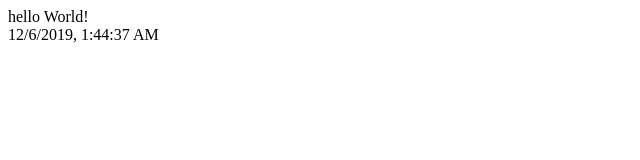
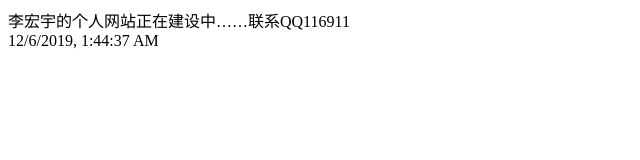
Before and after one commit to dycy808/dycy808.github.io, a plain HTML site: page index.html in a window 1280 px wide. Shown: the whole page, without its empty margins (0-640 px from the left). Drawn offline with Linux system fonts and the light colour scheme.

Commit message:
Update index.html

```diff
--- a/index.html
+++ b/index.html
@@ -1,7 +1,7 @@
 <html>
   <head><title>Lihongyu's HomePage</title></head>
 <body>
-<div>hello World!</div>
+<div>李宏宇的个人网站正在建设中……联系QQ116911</div>
 <div id="time"></div>
 </body>
 <script>
```
